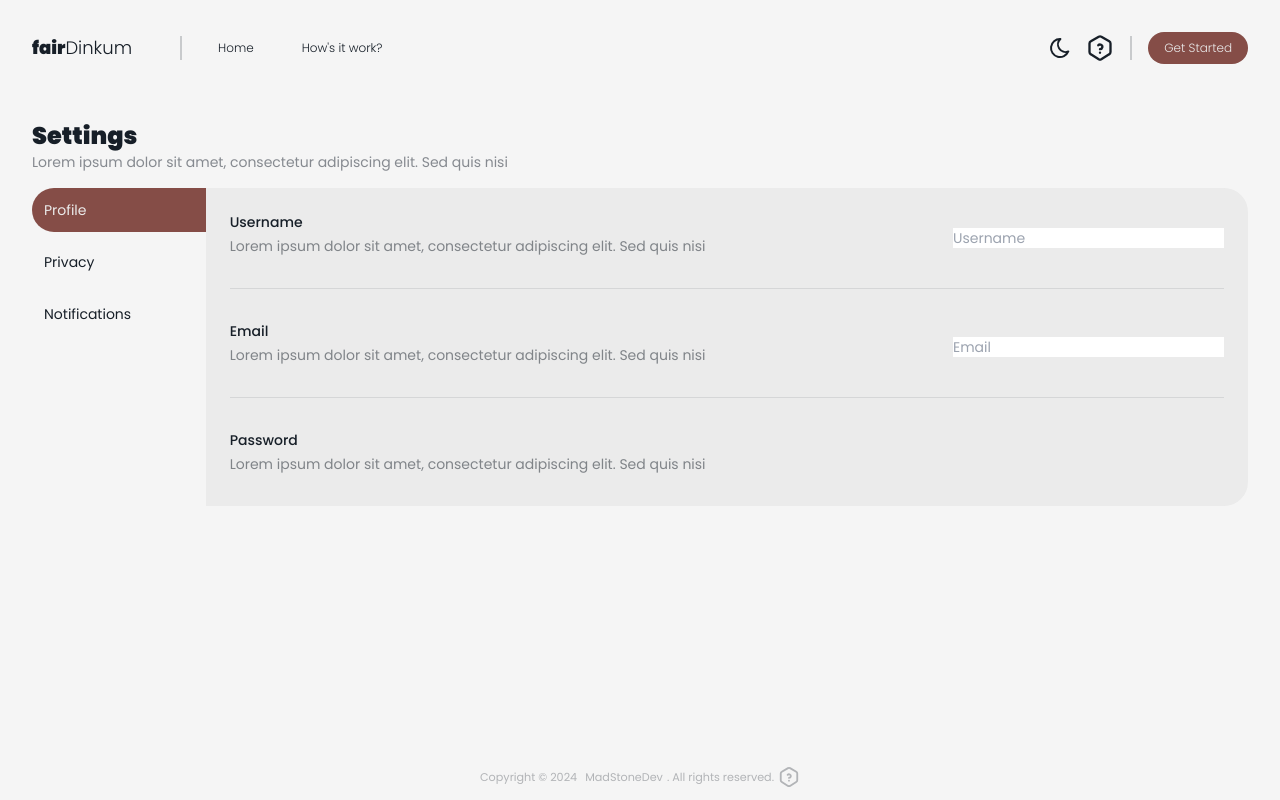
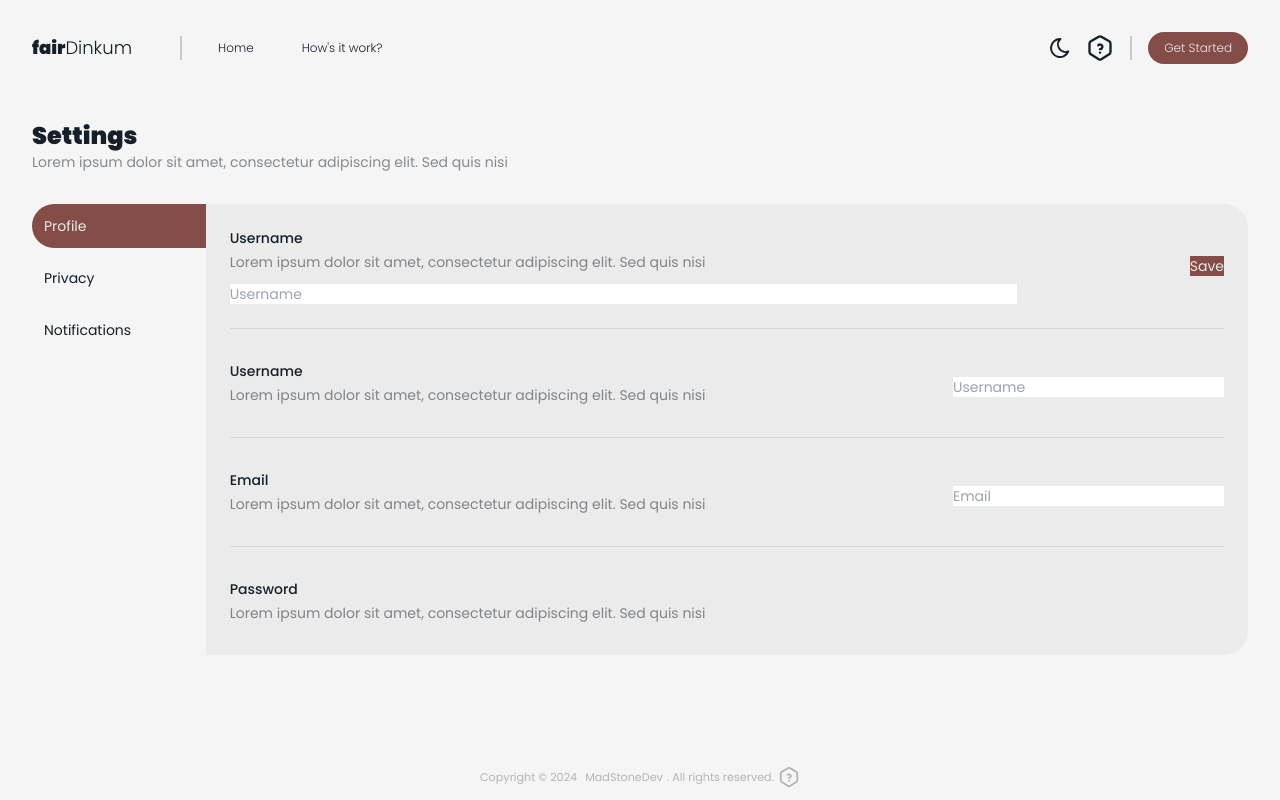
Before and after one commit to MadStoneDev/fair-dinkum, a Next.js app: page /user/settings in a window 1280 px wide. Built offline with nearby package versions, Linux system fonts and the light colour scheme.

Commit message:
organise settings

```diff
--- a/src/app/(private)/user/settings/page.tsx
+++ b/src/app/(private)/user/settings/page.tsx
@@ -2,6 +2,7 @@
 
 import React, { useState } from "react";
 import SettingsNavigation from "@/components/settings-navigation";
+import SettingsBlock from "@/components/settings-block";
 
 export default function Settings() {
   // States
@@ -11,7 +12,7 @@ export default function Settings() {
     <main
       className={`px-8 flex flex-col justify-start gap-4 transition-all duration-500 ease-in-out`}
     >
-      <section>
+      <section className={`mb-4`}>
         <h2 className={`text-2xl font-bold`}>Settings</h2>
         <h3 className={`text-sm text-gray/50 dark:text-light/30`}>
           Lorem ipsum dolor sit amet, consectetur adipiscing elit. Sed quis nisi
@@ -40,6 +41,20 @@ export default function Settings() {
 const SETTINGS_ARTICLES: { [key: string]: React.JSX.Element } = {
   Profile: (
     <>
+      <SettingsBlock
+        blockTitle="Username"
+        blockDesc="Lorem ipsum dolor sit amet, consectetur adipiscing elit. Sed quis nisi"
+        blockInfo={
+          <>
+            <input type="text" placeholder="Username" />
+          </>
+        }
+        action={
+          <>
+            <button className={`bg-accent text-light`}>Save</button>
+          </>
+        }
+      />
       <article
         className={`pb-6 grid grid-cols-5 items-stretch gap-10 border-b border-dark/10 dark:border-light/10`}
       >
--- /dev/null
+++ b/src/components/settings-block.tsx
@@ -0,0 +1,30 @@
+import React from "react";
+
+export default function SettingsBlock({
+  className,
+  blockTitle,
+  blockDesc = "",
+  blockInfo,
+  action,
+}: {
+  className?: string;
+  blockTitle: string;
+  blockDesc?: string;
+  blockInfo?: React.JSX.Element;
+  action?: React.JSX.Element;
+}) {
+  return (
+    <article
+      className={`pb-6 grid grid-cols-5 items-stretch gap-10 border-b border-dark/10 dark:border-light/10 ${className}`}
+    >
+      <div className={`col-span-4 flex flex-col gap-1`}>
+        <p className={`font-medium`}>{blockTitle}</p>
+        <desc className={`mb-2 opacity-50`}>{blockDesc}</desc>
+        {blockInfo}
+      </div>
+      <div className={`grid-cols-1 flex flex-col justify-center items-end`}>
+        {action}
+      </div>
+    </article>
+  );
+}
--- a/src/components/settings-navigation.tsx
+++ b/src/components/settings-navigation.tsx
@@ -12,7 +12,7 @@ export default function SettingsNavigation({
   availableTabs: string[];
 }) {
   return (
-    <nav className={`${className} flex flex-col gap-2`}>
+    <nav className={`flex flex-col gap-2 min-h-full ${className}`}>
       {availableTabs.map((tab) => (
         <div
           className={`cursor-pointer p-3 ${
```
